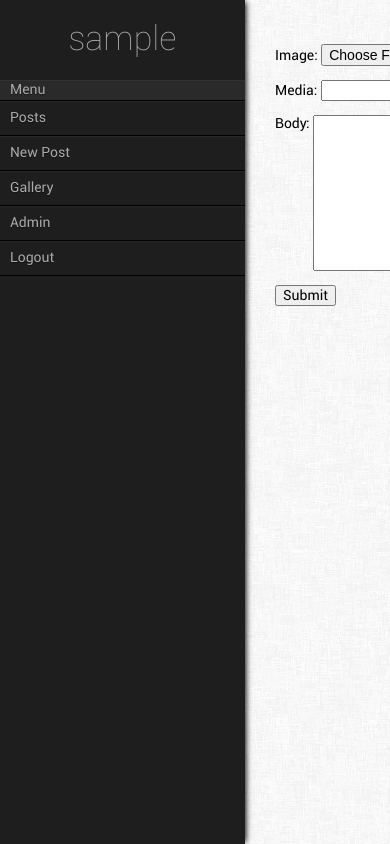
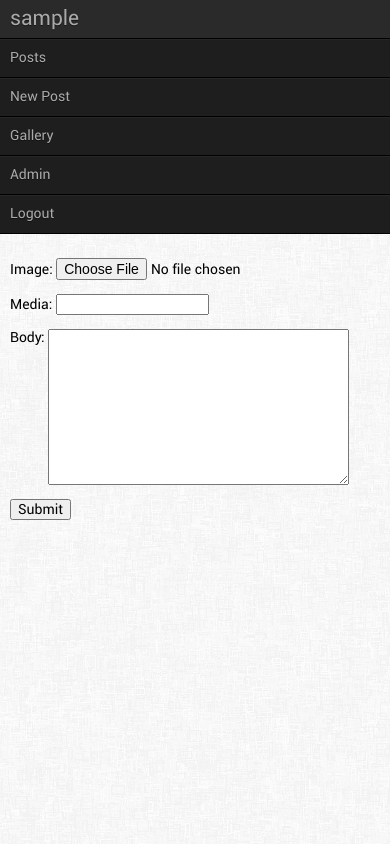
Before and after one commit to arcynum/pifti, a Django app: page /post/1/comment/ in a window 390 px wide; the page is wider, and only the part inside the window is pictured. Run offline with Django 3.2, Linux system fonts and the light colour scheme; the visitor is signed in with stand-in values (Sample User, id 1); some libraries are stand-ins or nearby versions.

Commit message:
Mobile stylesheet added again, works when screen goes under 768px

```diff
--- a/imageboard/templates/base.html
+++ b/imageboard/templates/base.html
@@ -14,7 +14,8 @@
         <script type="text/javascript" src="{% static 'js/pifti.custom.js' %}"></script>
         <link rel="stylesheet" type="text/css" href="{% static 'css/normalize.css' %}">
         <link rel="stylesheet" type="text/css" href="{% static 'css/fonts.css' %}">
-        <link rel="stylesheet" type="text/css" href="{% static 'css/main.css' %}">
+        <link rel="stylesheet" type="text/css" href="{% static 'css/main.css' %}" media="only screen and (min-width: 769px)">
+        <link rel="stylesheet" type="text/css" href="{% static 'css/mobile.css' %}" media="only screen and (max-width: 768px)">
     </head>
     <body class="{% block body_class %}{% endblock %}">
         {% block body %}
```
